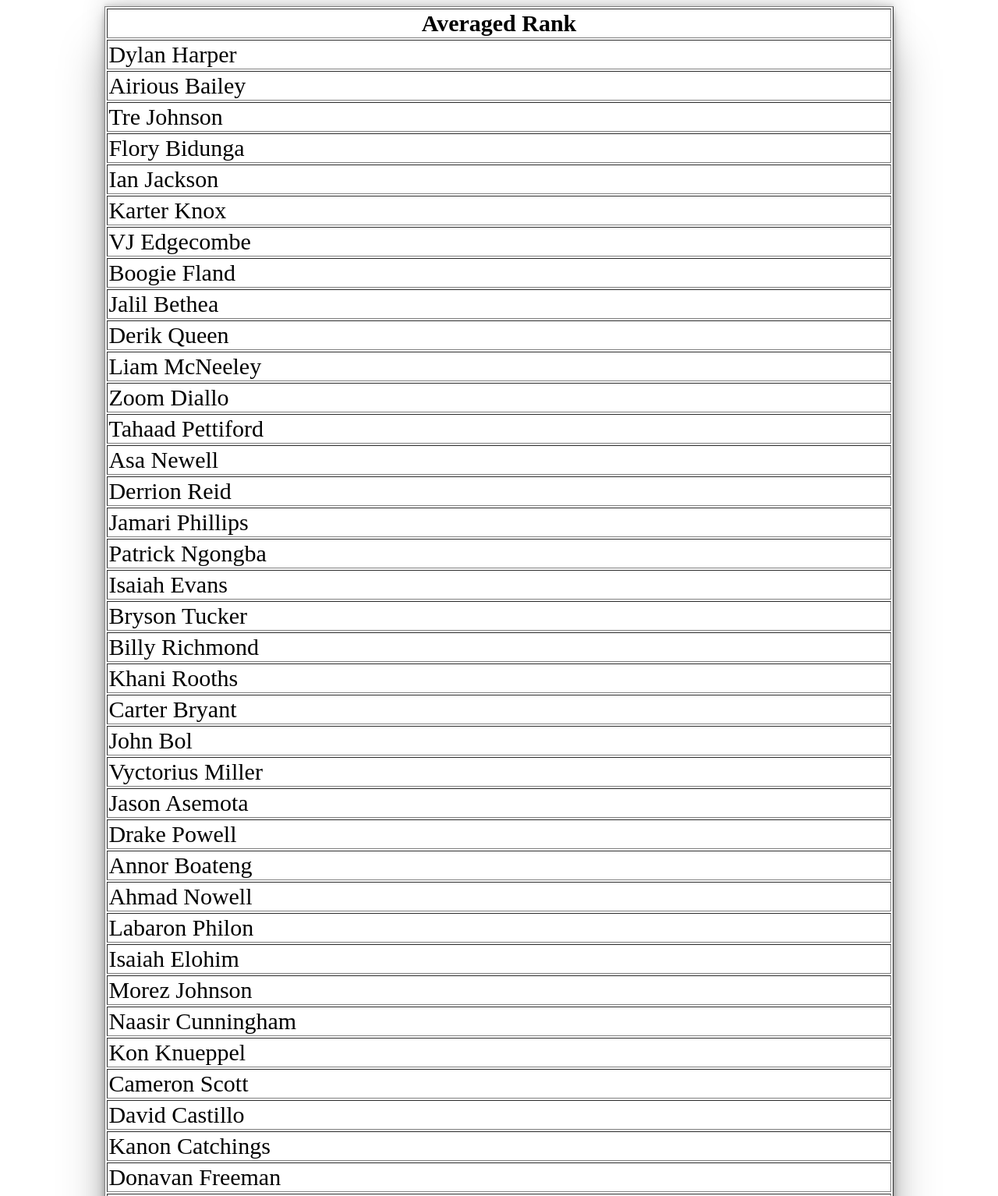
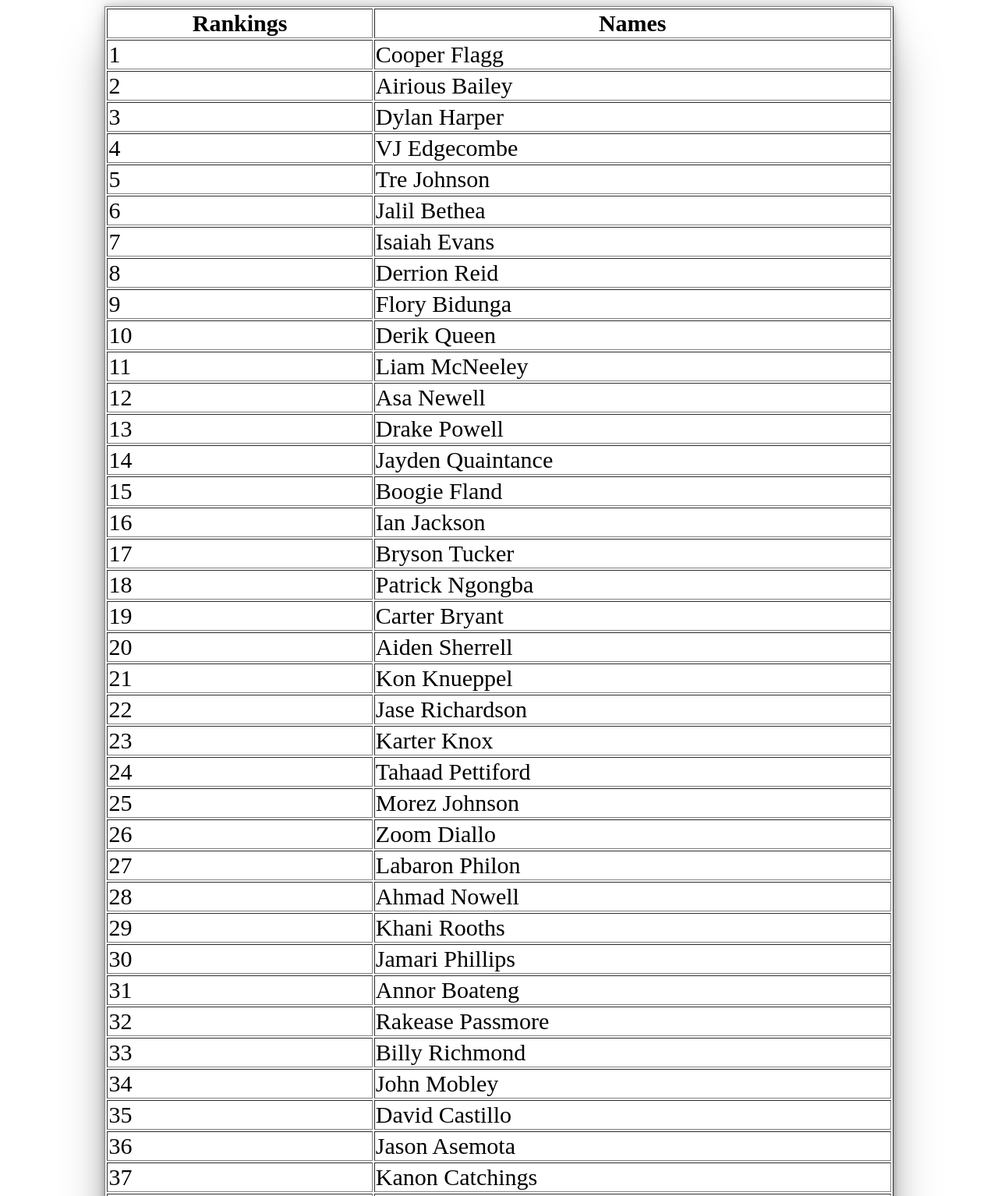
Before and after one commit to noel-chacko/ARC, a plain HTML site: page output.html in a window 1280 px wide. Shown: the top 1534 px of the page at 78% size. Drawn offline with Linux system fonts and the light colour scheme.

Commit message:
Add files via upload

```diff
--- a/output.html
+++ b/output.html
@@ -1,132 +1,179 @@
-<head>
 
-<link rel="stylesheet" href="tableStyle.css">
-
-</head>
-
-<table border="1" class="Aggregate">
+    <!DOCTYPE html>
+    <html>
+    <head>
+        <link rel="stylesheet" type="text/css" href="tableStyle.css">
+    </head>
+    <body>
+    <table border="1" class="dataframe table table-striped">
   <thead>
     <tr style="text-align: right;">
-      <th>Averaged Rank</th>
+      <th>Rankings</th>
+      <th>Names</th>
     </tr>
   </thead>
   <tbody>
     <tr>
-      <td>Dylan Harper</td>
+      <td>1</td>
+      <td><span class="names">Cooper Flagg</span></td>
     </tr>
     <tr>
-      <td>Airious Bailey</td>
+      <td>2</td>
+      <td><span class="names">Airious Bailey</span></td>
     </tr>
     <tr>
-      <td>Tre Johnson</td>
+      <td>3</td>
+      <td><span class="names">Dylan Harper</span></td>
     </tr>
     <tr>
-      <td>Flory Bidunga</td>
+      <td>4</td>
+      <td><span class="names">VJ Edgecombe</span></td>
     </tr>
     <tr>
-      <td>Ian Jackson</td>
+      <td>5</td>
+      <td><span class="names">Tre Johnson</span></td>
     </tr>
     <tr>
-      <td>Karter Knox</td>
+      <td>6</td>
+      <td><span class="names">Jalil Bethea</span></td>
     </tr>
     <tr>
-      <td>VJ Edgecombe</td>
+      <td>7</td>
+      <td><span class="names">Isaiah Evans</span></td>
     </tr>
     <tr>
-      <td>Boogie Fland</td>
+      <td>8</td>
+      <td><span class="names">Derrion Reid</span></td>
     </tr>
     <tr>
-      <td>Jalil Bethea</td>
+      <td>9</td>
+      <td><span class="names">Flory Bidunga</span></td>
     </tr>
     <tr>
-      <td>Derik Queen</td>
+      <td>10</td>
+      <td><span class="names">Derik Queen</span></td>
     </tr>
     <tr>
-      <td>Liam McNeeley</td>
+      <td>11</td>
+      <td><span class="names">Liam McNeeley</span></td>
     </tr>
     <tr>
-      <td>Zoom Diallo</td>
+      <td>12</td>
+      <td><span class="names">Asa Newell</span></td>
     </tr>
     <tr>
-      <td>Tahaad Pettiford</td>
+      <td>13</td>
+      <td><span class="names">Drake Powell</span></td>
     </tr>
     <tr>
-      <td>Asa Newell</td>
+      <td>14</td>
+      <td><span class="names">Jayden Quaintance</span></td>
     </tr>
     <tr>
-      <td>Derrion Reid</td>
+      <td>15</td>
+      <td><span class="names">Boogie Fland</span></td>
     </tr>
     <tr>
-      <td>Jamari Phillips</td>
+      <td>16</td>
+      <td><span class="names">Ian Jackson</span></td>
     </tr>
     <tr>
-      <td>Patrick Ngongba</td>
+      <td>17</td>
+      <td><span class="names">Bryson Tucker</span></td>
     </tr>
     <tr>
-      <td>Isaiah Evans</td>
+      <td>18</td>
+      <td><span class="names">Patrick Ngongba</span></td>
     </tr>
     <tr>
-      <td>Bryson Tucker</td>
+      <td>19</td>
+      <td><span class="names">Carter Bryant</span></td>
     </tr>
     <tr>
-      <td>Billy Richmond</td>
+      <td>20</td>
+      <td><span class="names">Aiden Sherrell</span></td>
     </tr>
     <tr>
-      <td>Khani Rooths</td>
+      <td>21</td>
+      <td><span class="names">Kon Knueppel</span></td>
     </tr>
     <tr>
-      <td>Carter Bryant</td>
+      <td>22</td>
+      <td><span class="names">Jase Richardson</span></td>
     </tr>
     <tr>
-      <td>John Bol</td>
+      <td>23</td>
+      <td><span class="names">Karter Knox</span></td>
     </tr>
     <tr>
-      <td>Vyctorius Miller</td>
+      <td>24</td>
+      <td><span class="names">Tahaad Pettiford</span></td>
     </tr>
     <tr>
-      <td>Jason Asemota</td>
+      <td>25</td>
+      <td><span class="names">Morez Johnson</span></td>
     </tr>
     <tr>
-      <td>Drake Powell</td>
+      <td>26</td>
+      <td><span class="names">Zoom Diallo</span></td>
     </tr>
     <tr>
-      <td>Annor Boateng</td>
+      <td>27</td>
+      <td><span class="names">Labaron Philon</span></td>
     </tr>
     <tr>
-      <td>Ahmad Nowell</td>
+      <td>28</td>
+      <td><span class="names">Ahmad Nowell</span></td>
     </tr>
     <tr>
-      <td>Labaron Philon</td>
+      <td>29</td>
+      <td><span class="names">Khani Rooths</span></td>
     </tr>
     <tr>
-      <td>Isaiah Elohim</td>
+      <td>30</td>
+      <td><span class="names">Jamari Phillips</span></td>
     </tr>
     <tr>
-      <td>Morez Johnson</td>
+      <td>31</td>
+      <td><span class="names">Annor Boateng</span></td>
     </tr>
     <tr>
-      <td>Naasir Cunningham</td>
+      <td>32</td>
+      <td><span class="names">Rakease Passmore</span></td>
     </tr>
     <tr>
-      <td>Kon Knueppel</td>
+      <td>33</td>
+      <td><span class="names">Billy Richmond</span></td>
     </tr>
     <tr>
-      <td>Cameron Scott</td>
+      <td>34</td>
+      <td><span class="names">John Mobley</span></td>
     </tr>
     <tr>
-      <td>David Castillo</td>
+      <td>35</td>
+      <td><span class="names">David Castillo</span></td>
     </tr>
     <tr>
-      <td>Kanon Catchings</td>
+      <td>36</td>
+      <td><span class="names">Jason Asemota</span></td>
     </tr>
     <tr>
-      <td>Donavan Freeman</td>
+      <td>37</td>
+      <td><span class="names">Kanon Catchings</span></td>
     </tr>
     <tr>
-      <td>Jaeden Mustaf</td>
+      <td>38</td>
+      <td><span class="names">Somto Cyril</span></td>
     </tr>
     <tr>
-      <td>Austin Swartz</td>
+      <td>39</td>
+      <td><span class="names">Naasir Cunningham</span></td>
+    </tr>
+    <tr>
+      <td>40</td>
+      <td><span class="names">Kur Teng</span></td>
     </tr>
   </tbody>
 </table>
+    </body>
+    </html>
```
